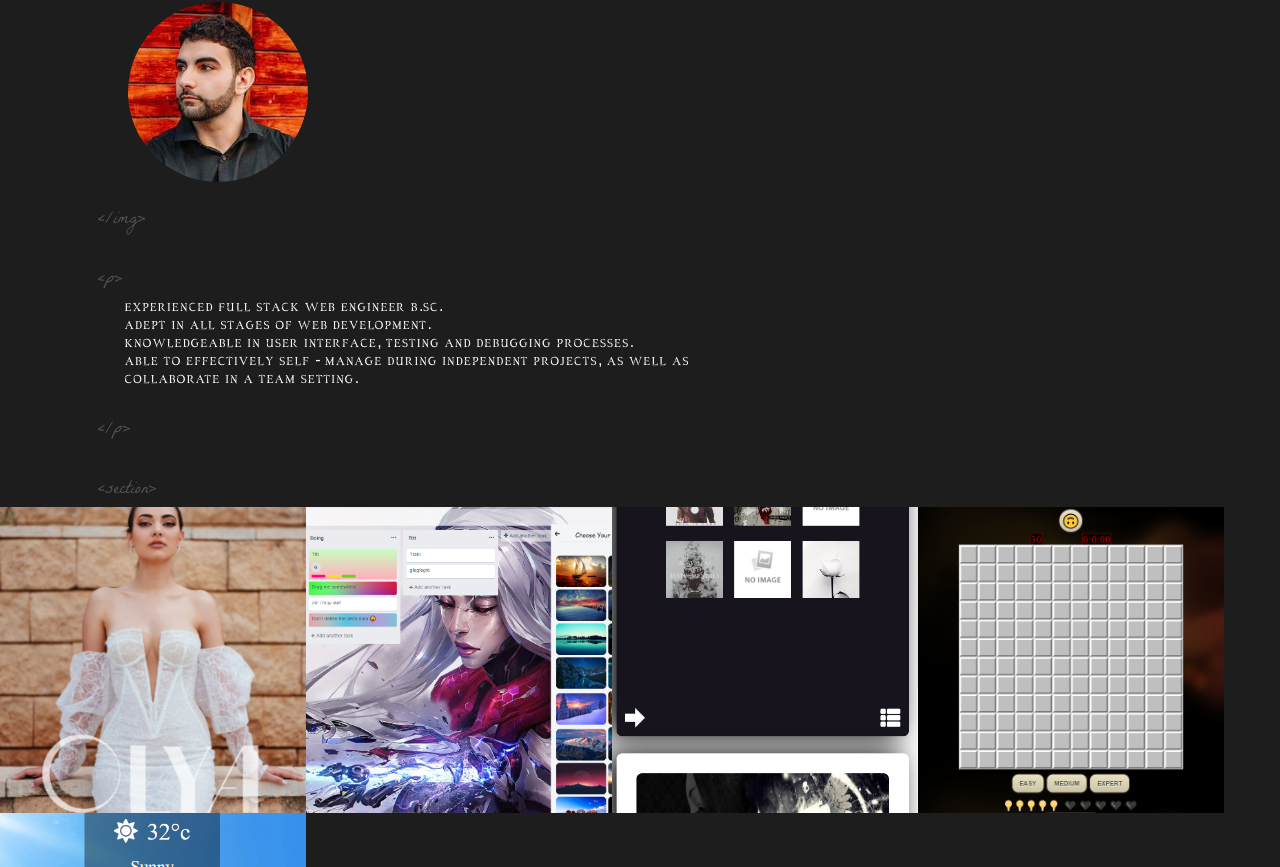
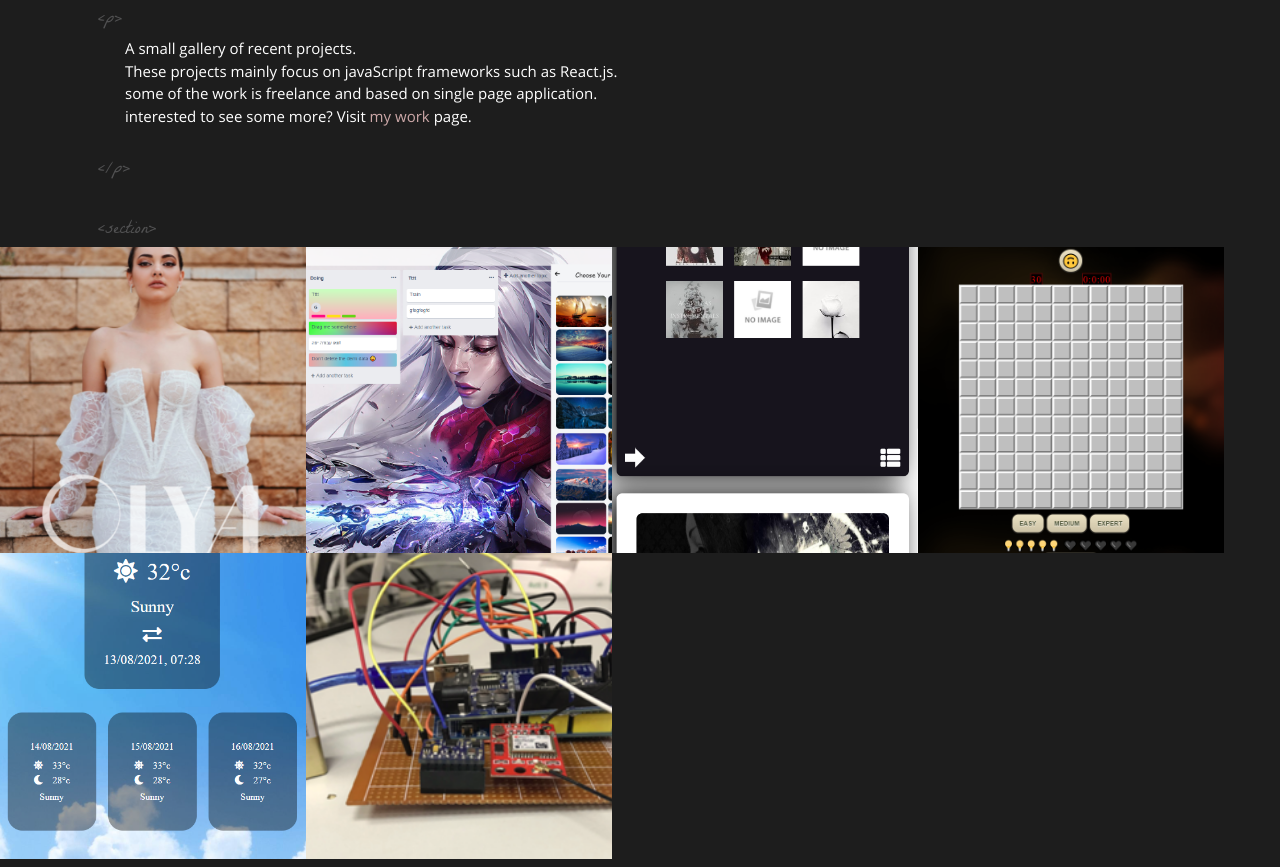
Before and after one commit to shmuel7e/Portfolio, a React (Create React App) app: page / in a window 1280 px wide. Shown: the part 1173-2040 px from the top of the page. Built offline with nearby package versions, Linux system fonts and the light colour scheme.

Commit message:
lets see

```diff
--- a/src/assets/sass/app/_app.scss
+++ b/src/assets/sass/app/_app.scss
@@ -9,3 +9,9 @@ body {
 .App {
   overflow-x: hidden;
 }
+
+a{
+  text-decoration: none;
+  outline:none;
+  user-select: none;
+}
--- a/src/cmps/animatedLetter/styles.module.scss
+++ b/src/cmps/animatedLetter/styles.module.scss
@@ -7,7 +7,7 @@
 
 .letter:hover {
   color: #cca8a8 ;
-  animation-duration: 5s;
+  animation-duration: 1s;
   animation-iteration-count: 1;
   animation-name: rubberBandHover;
 }
--- a/src/cmps/into/styles.module.scss
+++ b/src/cmps/into/styles.module.scss
@@ -1,6 +1,6 @@
 .intro {
   position: relative !important;
-  margin-bottom: 100px;
+  margin-bottom: 140px;
   padding: 80px 0px;
   display: flex;
   flex-direction: column;
--- a/src/cmps/logo/styles.module.scss
+++ b/src/cmps/logo/styles.module.scss
@@ -1,4 +1,5 @@
 .logoStyle {
+  user-select: none;
   font-family: Sekiro, sans-serif;
   color: #cca8a8;
   font-size: 6rem;
--- a/src/cmps/myPortfolio/MyPortfolio.jsx
+++ b/src/cmps/myPortfolio/MyPortfolio.jsx
@@ -1,13 +1,14 @@
 import React from "react";
 import styles from "./styles.module.scss";
 import AnimatedLetter from "../animatedLetter";
-import Wrapper from "../../cmps/wrapper";
-import myProfile from "../../assets/images/profile.jpg";
-import olyaBridal from '../../assets/images/olyaBridal.PNG';
-import taskIt from '../../assets/images/taskIt.PNG';
-import mines from '../../assets/images/mines.PNG';
-import soundx from '../../assets/images/soundX.PNG';
-import weather from '../../assets/images/weather.PNG';
+import Wrapper from "../wrapper";
+// import myProfile from "../../assets/images/profile.jpg";
+import olyaBridal from "../../assets/images/olyaBridal.PNG";
+import taskIt from "../../assets/images/taskIt.PNG";
+import mines from "../../assets/images/mines.PNG";
+import soundx from "../../assets/images/soundX.PNG";
+import weather from "../../assets/images/weather.PNG";
+import arduino from "../../assets/images/arduino.PNG";
 
 // const isElementInViewport = (el) => {
 //   var rect = el.getBoundingClientRect();
@@ -45,12 +46,12 @@ const MyPortfolio = () => {
           </div>
         </div>
       </Wrapper>
-      <Wrapper tag={"img"}>
+      {/* <Wrapper tag={"img"}>
         <div className={styles.profile}>
           <img src={myProfile} alt=""></img>
         </div>
-      </Wrapper>
-      <Wrapper tag={"p"}>
+      </Wrapper> */}
+      {/* <Wrapper tag={"p"}>
         <div className={styles.profileTxt}>
           <span>Experienced Full Stack Web Engineer B.Sc. </span>
           <span> adept in all stages of web development.</span>
@@ -62,15 +63,83 @@ const MyPortfolio = () => {
             as collaborate in a team setting.
           </span>
         </div>
+      </Wrapper> */}
+      <Wrapper tag={"p"}>
+        <div className={styles.profileTxt}>
+          A small gallery of recent projects.
+          <span>
+            These projects mainly focus on javaScript frameworks such as
+            React.js.
+          </span>
+          <span>
+            some of the work is freelance and based on single page application.
+          </span>
+          <span className={styles.subTxt}>
+            interested to see some more? Visit{" "}
+            <a href={"https://github.com/shmuel7e"}>
+              <span>my work</span>
+            </a>{" "}
+            page.
+          </span>
+        </div>
       </Wrapper>
       <div className={styles.portfolioContainer}>
         <Wrapper tag={"section"}>
           <div className={styles.portfolio}>
-           <div> <img  onClick={()=>  window.location = "http://www.olyabridal.com" } src={olyaBridal} alt=""></img></div>
-          <div>  <img  onClick={()=>  window.location = "https://app-taskit.herokuapp.com/guest" }src={taskIt} alt=""></img></div>
-           <div> <img  onClick={()=>  window.location = "https://shmuelmusicx.netlify.app/" } src={soundx} alt=""></img></div>
-           <div> <img  onClick={()=>  window.location = "https://shmuelminesweeper.netlify.app/" } src={mines} alt=""></img></div>
-           <div> <img  onClick={()=>  window.location = "https://shmuel7e.github.io/shmuel-elkis-27-11-2020" } src={weather} alt=""></img></div>
+            <div>
+              <img
+                onClick={() => (window.location = "http://www.olyabridal.com")}
+                src={olyaBridal}
+                alt=""
+              ></img>
+            </div>
+            <div>
+              <img
+                onClick={() =>
+                  (window.location = "https://app-taskit.herokuapp.com/guest")
+                }
+                src={taskIt}
+                alt=""
+              ></img>
+            </div>
+            <div>
+              <img
+                onClick={() =>
+                  (window.location = "https://shmuelmusicx.netlify.app/")
+                }
+                src={soundx}
+                alt=""
+              ></img>
+            </div>
+            <div>
+              <img
+                onClick={() =>
+                  (window.location = "https://shmuelminesweeper.netlify.app/")
+                }
+                src={mines}
+                alt=""
+              ></img>
+            </div>
+            <div>
+              <img
+                onClick={() =>
+                  (window.location =
+                    "https://shmuel7e.github.io/shmuel-elkis-27-11-2020")
+                }
+                src={weather}
+                alt=""
+              ></img>
+            </div>
+            <div>
+              <img
+                onClick={() =>
+                  (window.location =
+                    "https://shmuel7e.github.io/shmuel-elkis-27-11-2020")
+                }
+                src={arduino}
+                alt=""
+              ></img>
+            </div>
           </div>
         </Wrapper>
       </div>
--- a/src/cmps/myPortfolio/styles.module.scss
+++ b/src/cmps/myPortfolio/styles.module.scss
@@ -1,5 +1,5 @@
 .container {
-  color: #cca8a8 ;
+  color: #cca8a8;
   font-size: 4rem;
   font-family: Sekiro, sans-serif;
 
@@ -38,23 +38,27 @@
 }
 
 .profileTxt {
-  font-family: Sekiro, sans-serif;
-  font-size: 1rem;
+  font-family: "La Sans", sans-serif;
+  line-height: 1.5;
+  font-size: 15px;
   color: #fff;
   display: flex;
   flex-direction: column;
-  max-width: 600px;
+  max-width: 700px;
   margin-left: 7px;
+}
+
+.subTxt {
+  span {
+    color: #cca8a8;
+    outline:none;
+    user-select: none;
+  }
 }
 
 .portfolio {
   display: flex;
   flex-wrap: wrap;
-  // img {
-  //   max-width: 306px;
-  //   max-height: 306px;
-  //   cursor: pointer;
-  // }
   left: 0;
 
   div {
--- a/src/cmps/scroll/styles.module.scss
+++ b/src/cmps/scroll/styles.module.scss
@@ -5,6 +5,7 @@
   display: flex;
   align-items: center;
   justify-content: center;
+  user-select: none;
 }
 
 .txt {
```
Also changed, not shown: src/assets/images/arduino.PNG (added).
